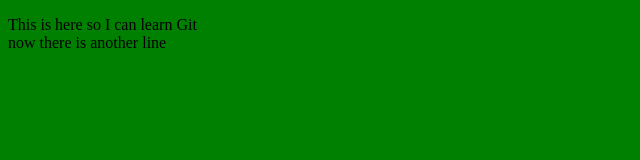
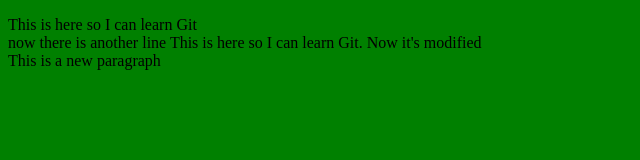
Before and after one commit to owencyr/learn-git, a plain HTML site: page index.html in a window 1280 px wide. Shown: the whole page, without its empty margins (0-640 px from the left). Drawn offline with Linux system fonts and the light colour scheme.

Commit message:
third commit, this time from vscode

```diff
--- a/index.html
+++ b/index.html
@@ -5,6 +5,8 @@
   <link rel="stylesheet" type="text/css" href="main.css">
 </head>
 <body>
-  <p>This is here so I can learn Git<br>now there is another line</p>
+  <p>This is here so I can learn Git<br>now there is another line
+    This is here so I can learn Git. Now it's modified<br>
+    This is a new paragraph</p>
 </body>
 </html>
```
